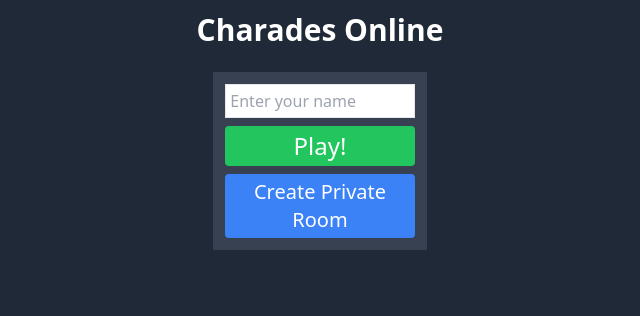
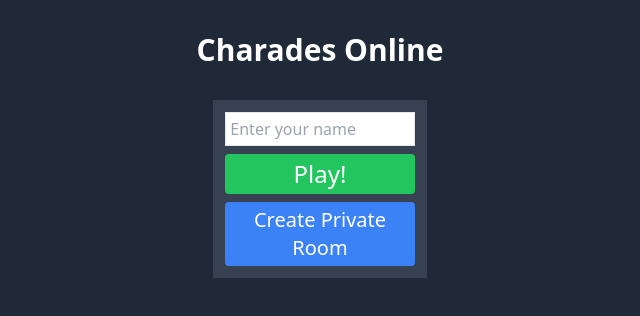
Before and after one commit to AGH-Narzedzia-Informatyczne-2023-2024/charades-online, a React (Vite) app: page / in a window 1280 px wide. Shown: the top 316 px of the page, without its empty margins (320-960 px from the left). Built offline with nearby package versions, Linux system fonts and the light colour scheme.

Commit message:
Create a function for joining a room and fix styling

```diff
--- a/src/components/EnterRoomPage.tsx
+++ b/src/components/EnterRoomPage.tsx
@@ -7,9 +7,13 @@ interface EnterRoomPageInterface{
 function EnterRoomPage({changeStage}: EnterRoomPageInterface) {
     const [username, setUsername] = useState('')
 
+    function joinPrivateRoom() {
+        alert('Joining a private room')
+    }
+
     return (
-        <div className="flex flex-col items-center gap-3 bg-gray-800 h-screen">
-            <h1 className="text-3xl font-bold text-white py-3">
+        <div className="flex flex-col items-center bg-gray-800 h-screen">
+            <h1 className="text-3xl font-bold text-white py-3 my-5">
 			    Charades Online
 		    </h1>
             <div className="flex flex-col w-2/12 gap-2 bg-gray-700 p-3">
@@ -21,7 +25,7 @@ function EnterRoomPage({changeStage}: EnterRoomPageInterface) {
                     onChange={(event) => setUsername(event.target.value)}
                 />
                 <button className="bg-green-500 hover:bg-green-600 text-white px-2 py-1 rounded text-2xl" onClick={()=>changeStage(1)}>Play!</button>
-                <button className="bg-blue-500 hover:bg-blue-600 text-white px-2 py-1 rounded text-xl">Create Private Room</button>
+                <button className="bg-blue-500 hover:bg-blue-600 text-white px-2 py-1 rounded text-xl" onClick={joinPrivateRoom}>Create Private Room</button>
             </div>
         </div>
     )
```
